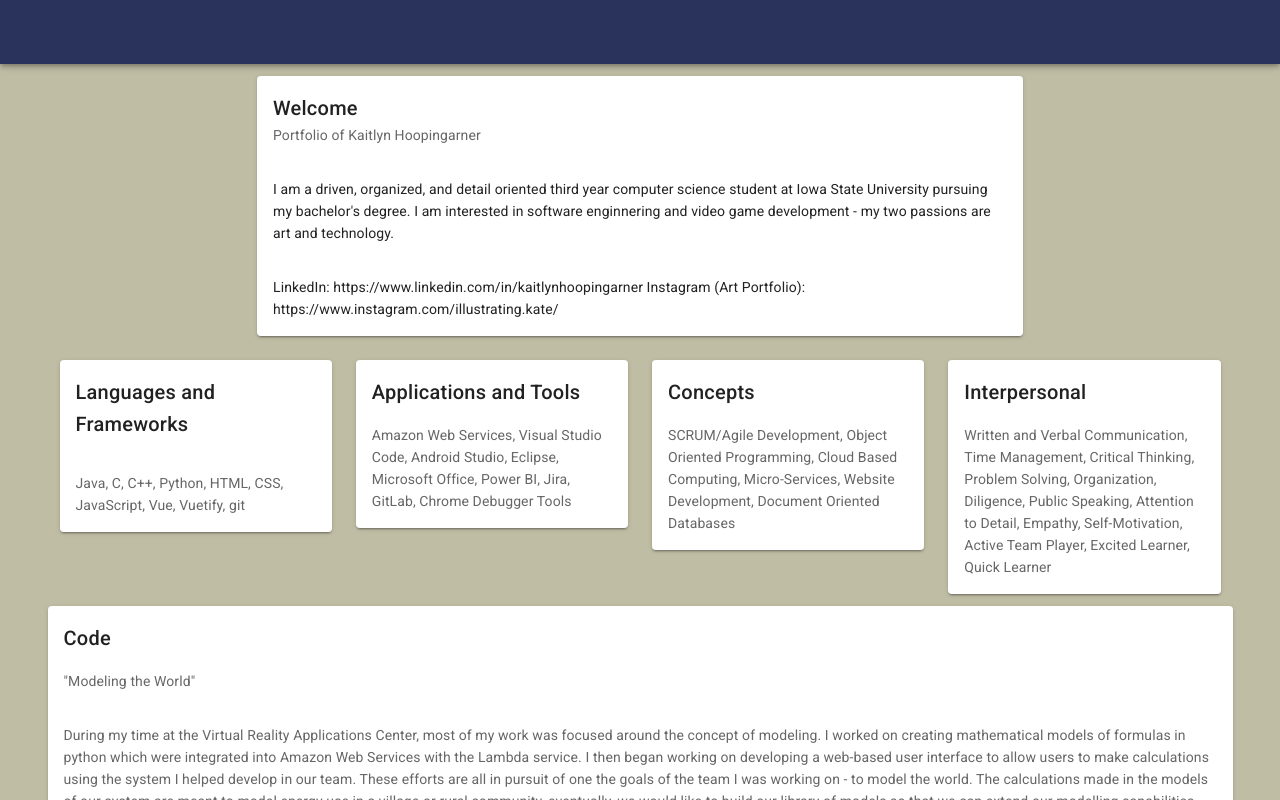
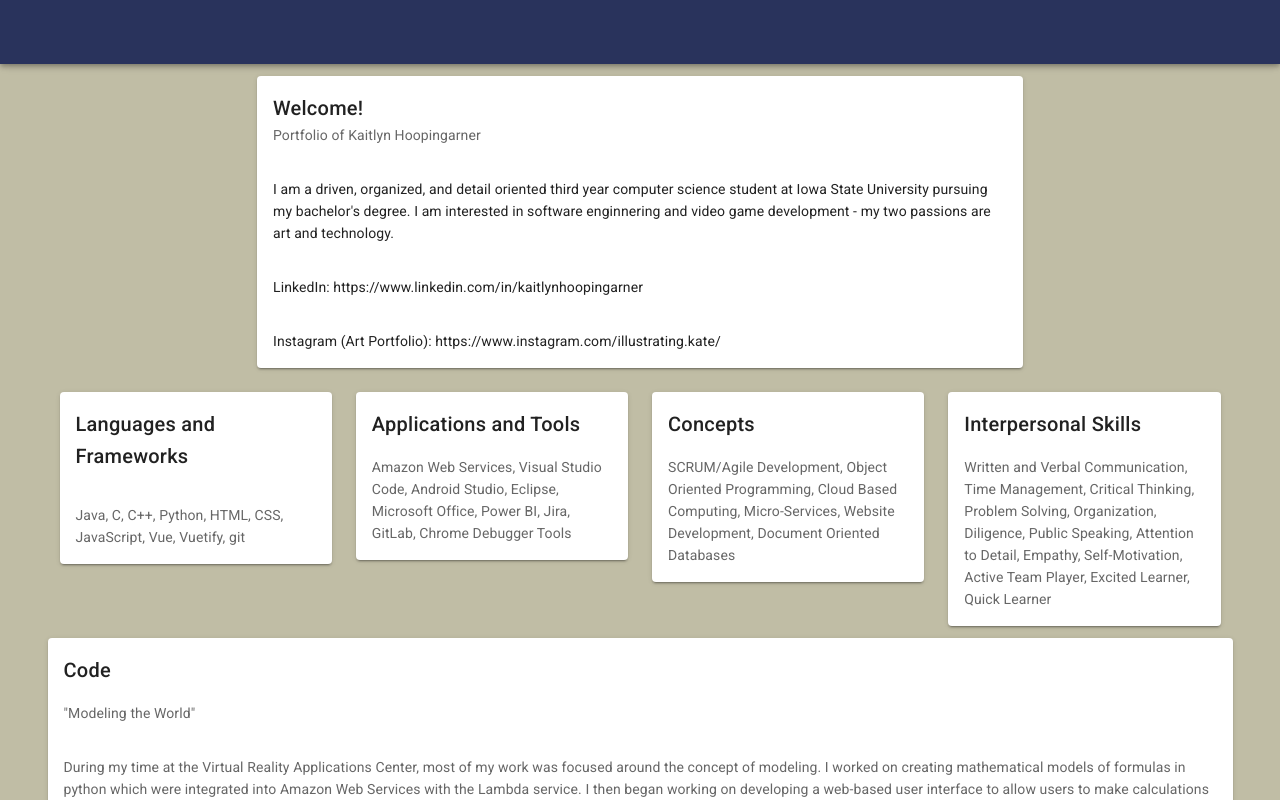
Before and after one commit to kjh04/kjh04.github.io-portfolio, a Vue app: page / in a window 1280 px wide. Shown: the top 800 px of the page. Built offline with nearby package versions, Linux system fonts and the light colour scheme.

Commit message:
Updated main card text

```diff
--- a/src/App.vue
+++ b/src/App.vue
@@ -34,7 +34,7 @@
         <v-row align="center" justify="center">
           <v-col cols="8">
             <v-card>
-              <v-card-title>Welcome</v-card-title>
+              <v-card-title>Welcome!</v-card-title>
               <v-card-subtitle>Portfolio of Kaitlyn Hoopingarner</v-card-subtitle>
               <div class="text--primary">
                 <v-card-text>
@@ -43,6 +43,8 @@
                 </v-card-text>
                 <v-card-text>
                   LinkedIn: https://www.linkedin.com/in/kaitlynhoopingarner
+                </v-card-text>
+                <v-card-text>
                   Instagram (Art Portfolio): https://www.instagram.com/illustrating.kate/
                 </v-card-text>
               </div>
@@ -80,7 +82,7 @@
           </v-col>
           <v-col>
             <v-card>
-              <v-card-title>Interpersonal</v-card-title>
+              <v-card-title>Interpersonal Skills</v-card-title>
               <v-card-text>
                   Written and Verbal Communication, Time Management, Critical Thinking, Problem Solving, Organization,
                   Diligence, Public Speaking, Attention to Detail, Empathy, Self-Motivation, Active Team Player, Excited Learner, Quick
```
